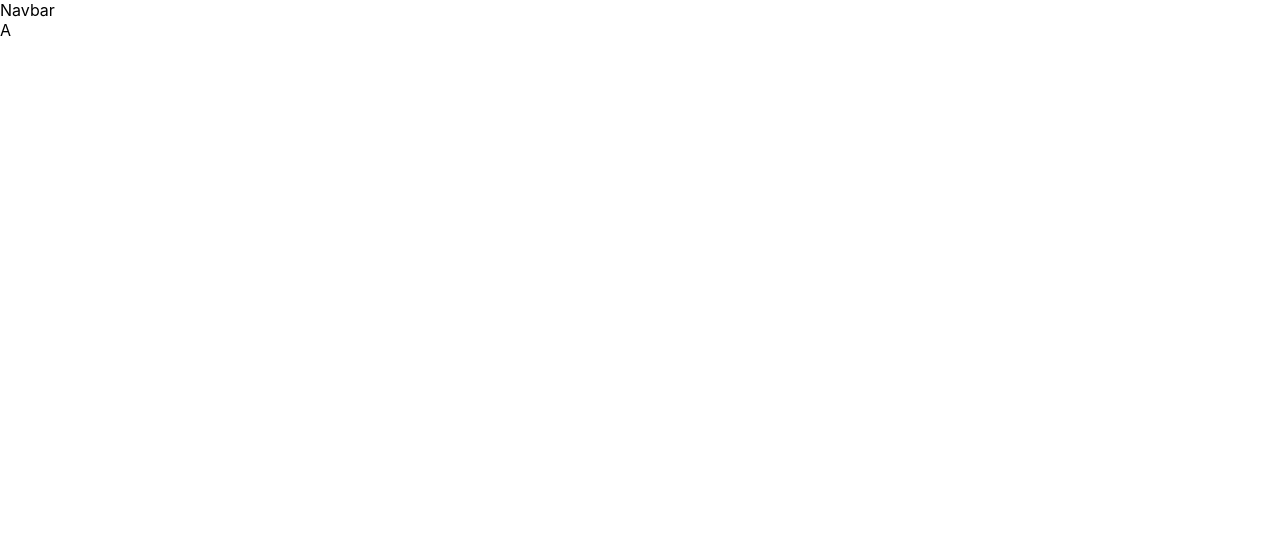
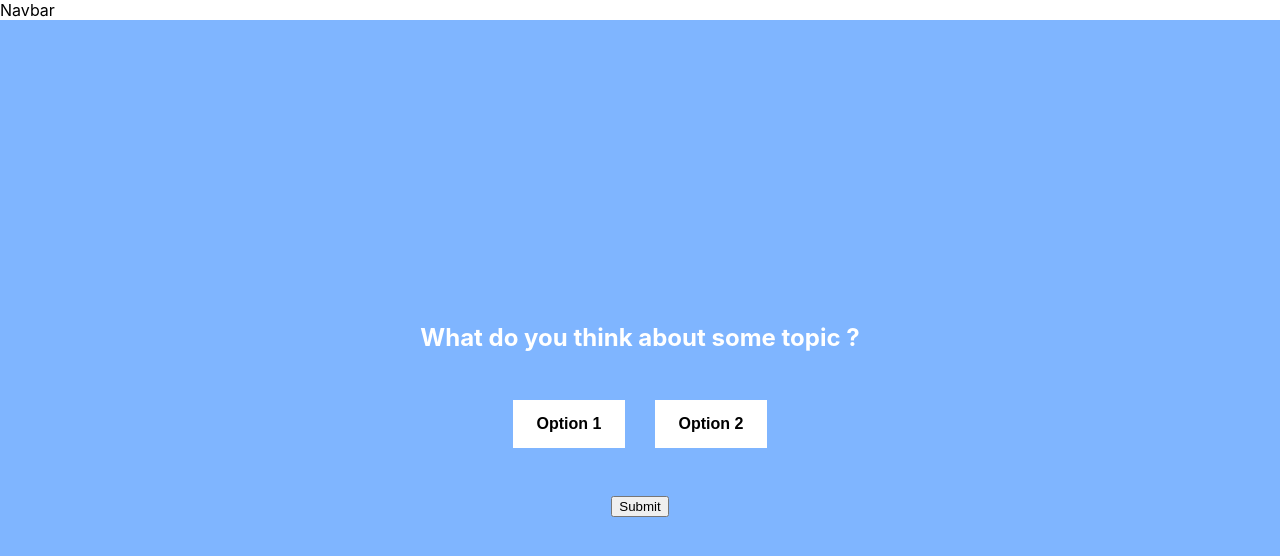
Before and after one commit to onuruci/public_opinion, a React (Create React App) app: page / in a window 1280 px wide. Shown: the top 556 px of the page. Built offline with nearby package versions, Linux system fonts and the light colour scheme.

Commit message:
main-content changes
question and options are added

```diff
--- a/src/App.js
+++ b/src/App.js
@@ -4,6 +4,8 @@ import {
   Routes,
   Route,
 } from "react-router-dom";
+
+import Main from './mainPage/rootPage'
 import Navbar from './components/Navbar';
 
 function App() {
@@ -12,10 +14,11 @@ function App() {
       <BrowserRouter>
         <Navbar />
         <Routes>
-          <Route path="/" element={<div>A</div>} />
+          <Route path="/" element={<Main></Main>} />
           <Route path="all" element={<div>A</div>} />
           <Route path="admin" element={<div>A</div>} />
         </Routes>
+
       </BrowserRouter>
     </div>
   );
--- /dev/null
+++ b/src/mainPage/root.css
@@ -0,0 +1,43 @@
+.main-content{
+
+    height: 50rem;
+    background-color: #7FB5FF;
+    justify-content: center;
+    align-items: center;
+    gap: 3rem;
+    display: flex;
+    flex-direction: column;
+
+}
+
+.option{
+    color: black;
+    background-color: white;
+    border: none;
+    font-size: 16px;
+    width: 7rem;
+    height: 3rem;
+    font-weight: bold;
+}
+.option:hover{
+
+    background-color: rgb(233, 227, 227);
+
+}
+.option::after{
+    background-color: rgb(165, 165, 73);
+}
+
+.question{
+
+    color: white;
+    font-size: 24px;
+    font-weight: bolder;
+
+}
+.options{
+    display: flex;
+    justify-content: center;
+    align-items: center;
+    gap: 30px;
+}
--- a/src/mainPage/rootPage.js
+++ b/src/mainPage/rootPage.js
@@ -1,11 +1,28 @@
 
+import "./root.css"
 
 function Main(){
 
-    return <div>
+    return <div className="main-content">
 
-        Ne düşünüyorsunuz
+        <div className="question">
+            What do you think about some topic ?
+        </div>
 
+        <div className="options">
+            <button className="option">
+                Option 1
+            </button>
+
+            <button className="option">
+                Option 2
+            </button>
+        </div>
+        <button type="submit">
+                Submit
+        </button>
     </div>
 
 }
+
+export default Main
```
